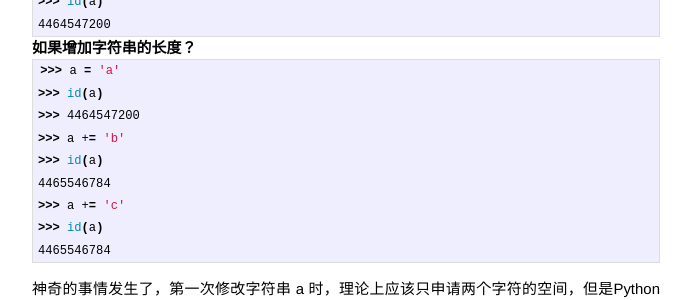
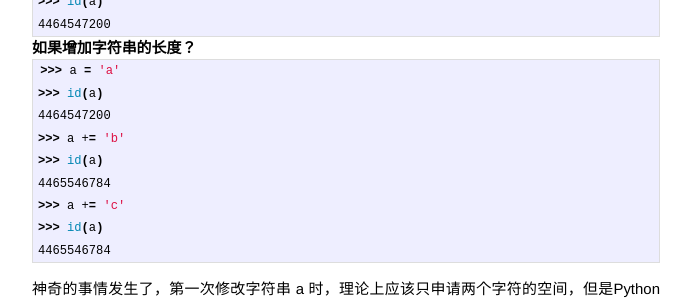
Before and after one commit to tonsh/tonsh.github.io, a Jekyll site: the page built from _posts/2013-11-21-StringInPython.md, in a window 1280 px wide and 900 px high, scrolled down 655 px. Shown: the part 151-451 px from the top of the window, without its empty margins (294-985 px from the left). Built offline with Jekyll 4.4.1, drawn with Linux system fonts in a browser that asks for light colours; Markdown is read by kramdown in place of the engine named in the settings.

Commit message:
Fixed: spell error

```diff
--- a/_posts/2013-11-21-StringInPython.md
+++ b/_posts/2013-11-21-StringInPython.md
@@ -51,7 +51,7 @@ b
 {% highlight bash %}
 >>> a = 'a'
 >>> id(a)
->>> 4464547200
+4464547200
 >>> a += 'b'
 >>> id(a)
 4465546784
```
